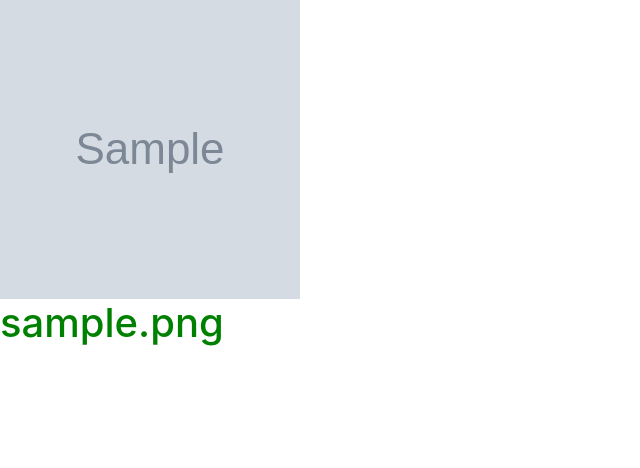
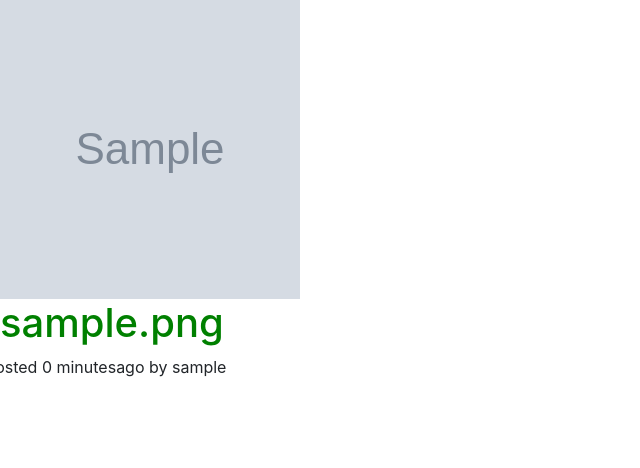
Before and after one commit to TracyOgutu/Instagram, a Django app: page /photo/1 in a window 1280 px wide. Shown: the part 127-595 px from the top of the page, without its empty margins (0-640 px from the left). Run offline with Django 3.2, Linux system fonts and the light colour scheme; a user stored in the database is signed in; tables that the repository leaves empty hold one stand-in row (values such as "Sample post"); grey boxes marked "Sample" are stand-in pictures; some libraries are stand-ins or nearby versions.

Commit message:
add timesince div

```diff
--- a/insta/templates/photo.html
+++ b/insta/templates/photo.html
@@ -12,6 +12,10 @@
 <body>
     <img src="{{photo.image.url}}" alt="image" height="300px;" width="300px;">
     <h1>{{photo.image_caption}}</h1>
+
+    <div class="row">
+        <p>Posted {{photo.pub_date|timesince}}ago by {{photo.editor}}</p>
+    </div>
 </body>
 </html>
 {%endblock%}
```
